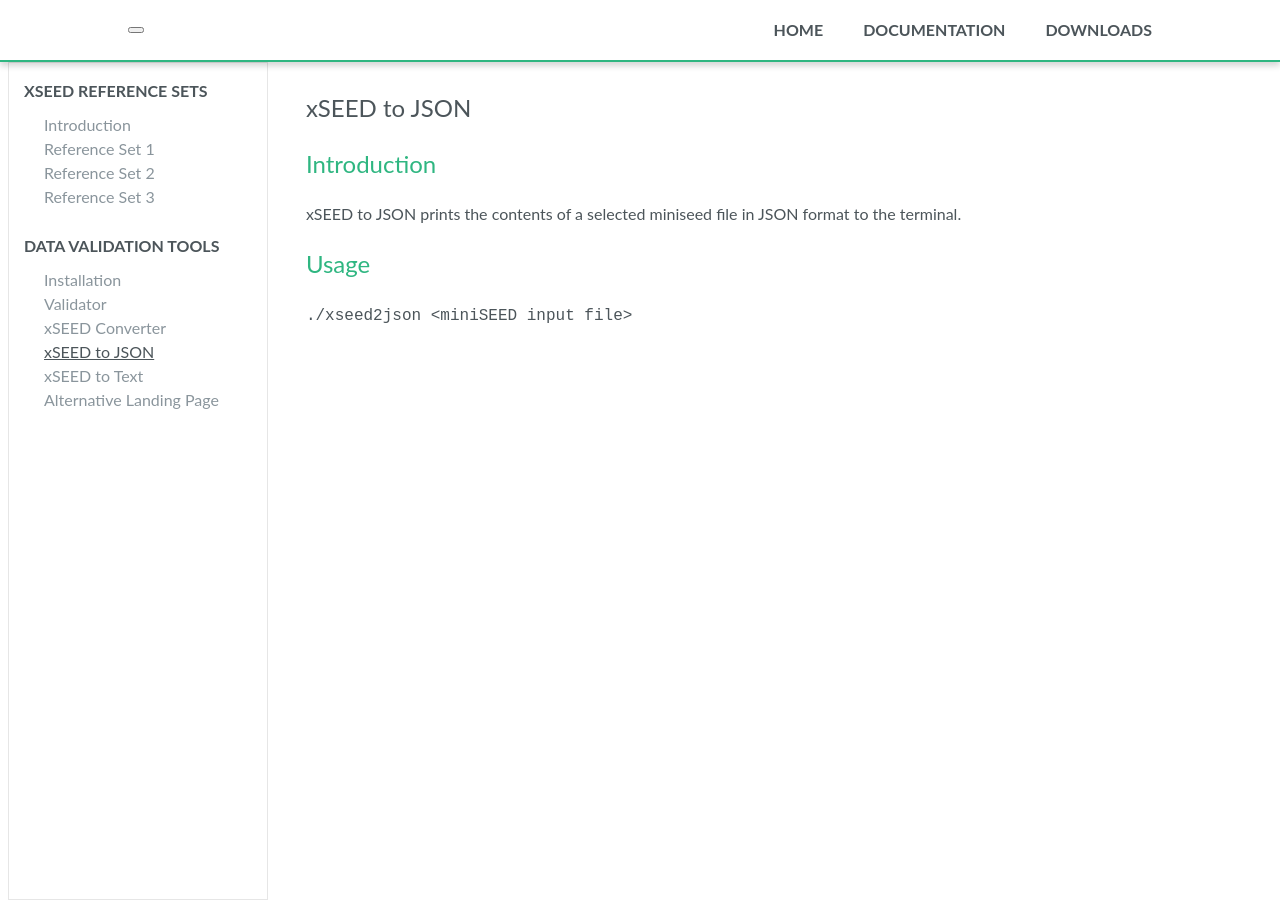
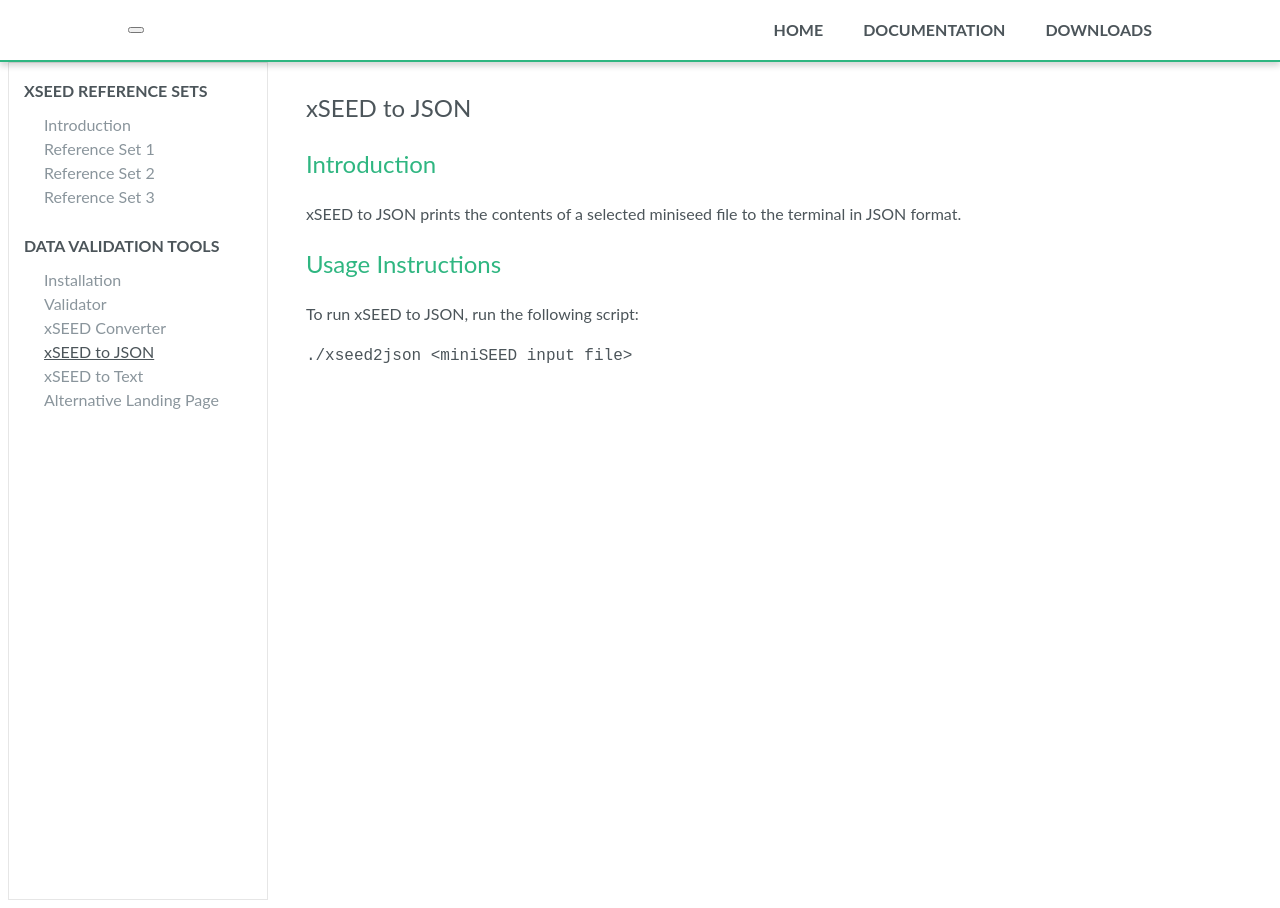
Before and after one commit to jeffreyleifer/xseed-utils, a Jekyll site: the page built from docs/_documentation/xSEED to JSON/Introduction.md, in a window 1280 px wide. Built offline with Jekyll 4.4.1, drawn with Linux system fonts in a browser that asks for light colours; nearby versions of some CDN libraries; comment, search, counter and statistics services are not loaded.

Commit message:
Added xSEED to JSON content

````diff
--- a/docs/_documentation/xSEED to JSON/Introduction.md
+++ b/docs/_documentation/xSEED to JSON/Introduction.md
@@ -7,8 +7,10 @@ title: xSEED to JSON
 
 ## Introduction
 
-xSEED to JSON prints the contents of a selected miniseed file in JSON format to the terminal.
+xSEED to JSON prints the contents of a selected miniseed file to the terminal in JSON format.
 
-## Usage
+## Usage Instructions
+
+To run xSEED to JSON, run the following script:
 
 ```./xseed2json <miniSEED input file>```
````
